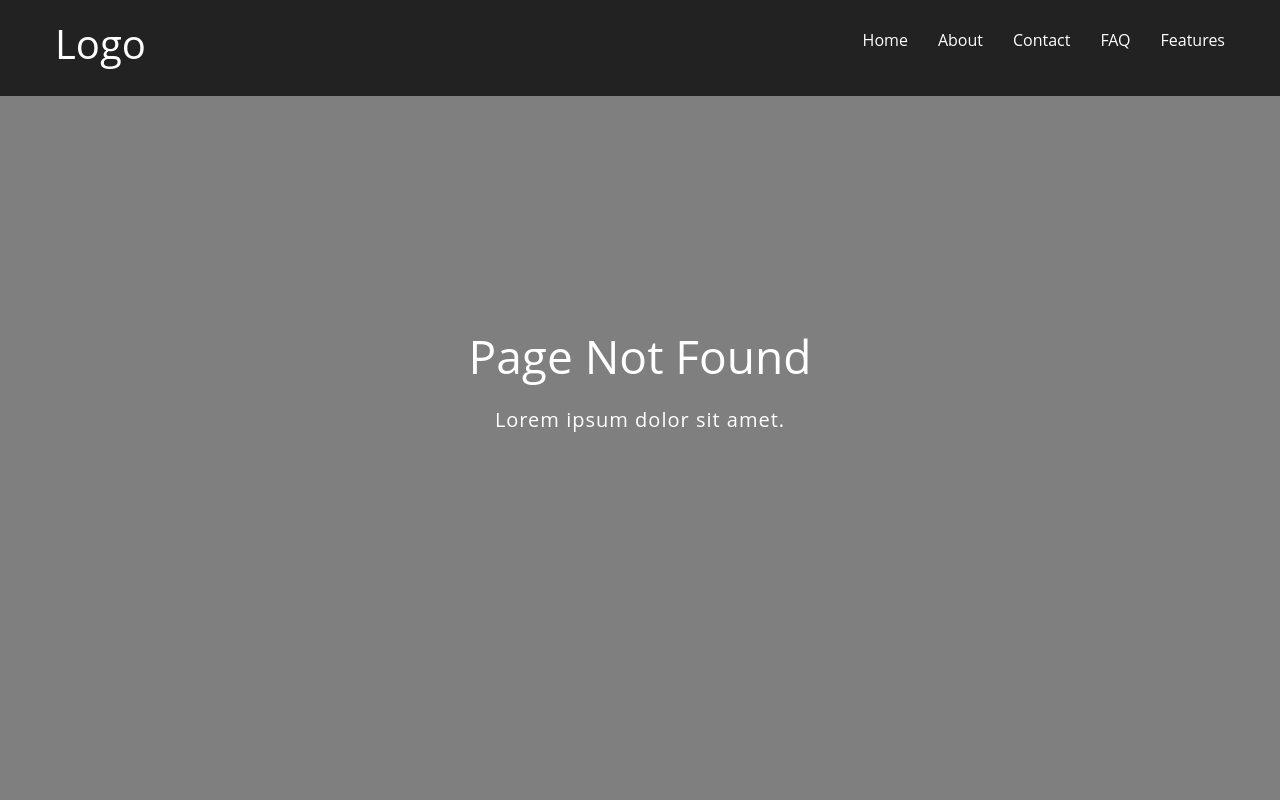
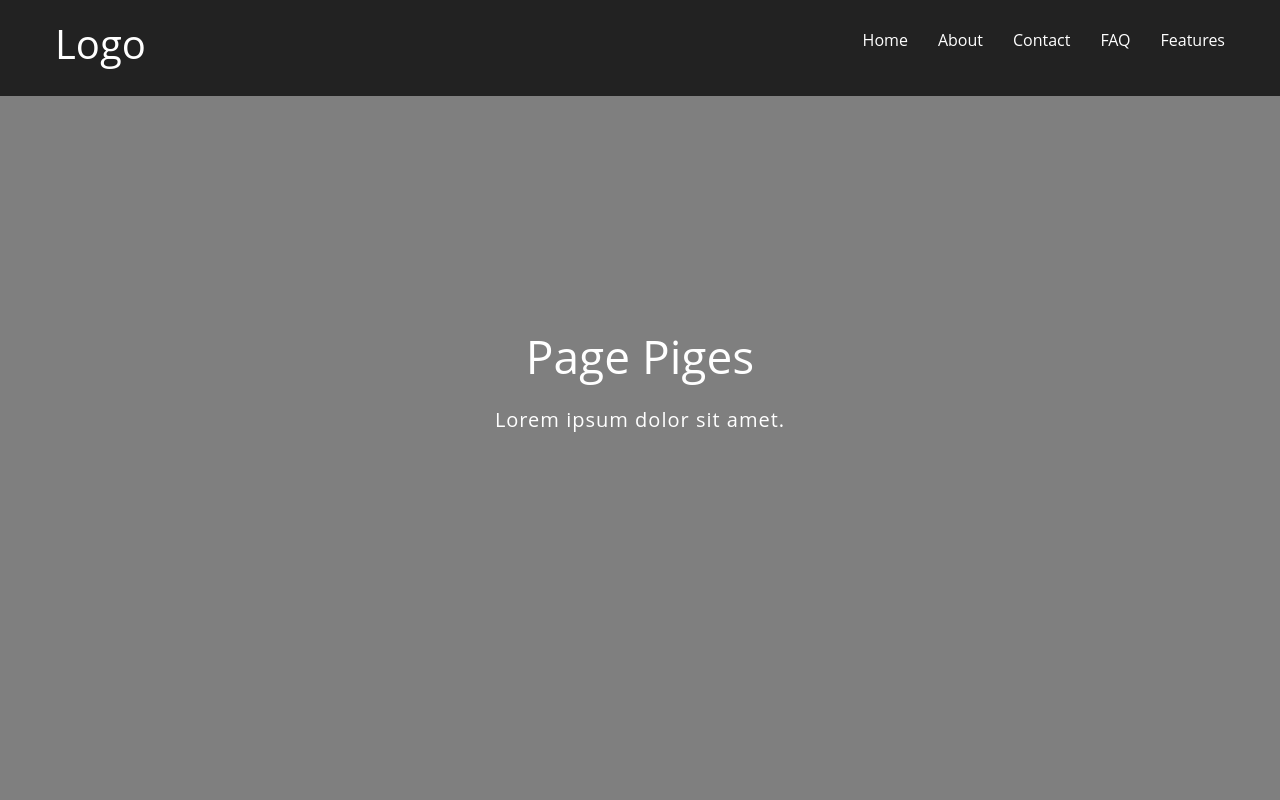
Before and after one commit to cindybragdon/Swap-it, a React (Create React App) app in the folder frontend/: page /piges in a window 1280 px wide. Before the commit this address had no page. Shown: the top 800 px of the page. Built offline with nearby package versions, Linux system fonts and the light colour scheme; the HTML template or start-up script is replaced by a standard one.

Commit message:
Ajout de la page Piges

```diff
--- a/frontend/src/App.js
+++ b/frontend/src/App.js
@@ -8,6 +8,7 @@
 import FAQ from './pages/FAQ';
 import NotFound from './pages/NotFound';
 import Features from './pages/Features';
+import Piges from "./pages/Piges";
 
 
 function App() {
@@ -21,6 +22,7 @@
             <Route path='/contact' element={<Contact />} />
             <Route path='/faq' element={<FAQ />} />
             <Route path='/features' element={<Features />} />
+              <Route path='/piges' element={<Piges />}/>
             <Route path='*' element={<NotFound />} />
           </Routes>
         </div>
--- a/frontend/src/pages/Piges.js
+++ b/frontend/src/pages/Piges.js
@@ -5,7 +5,10 @@
 function Piges() {
     return (
         <div className='hero'>
-
+            <div className='container'>
+                <h1>Page Piges</h1>
+                <p> Lorem ipsum dolor sit amet.</p>
+            </div>
         </div>
     );
 }
```
